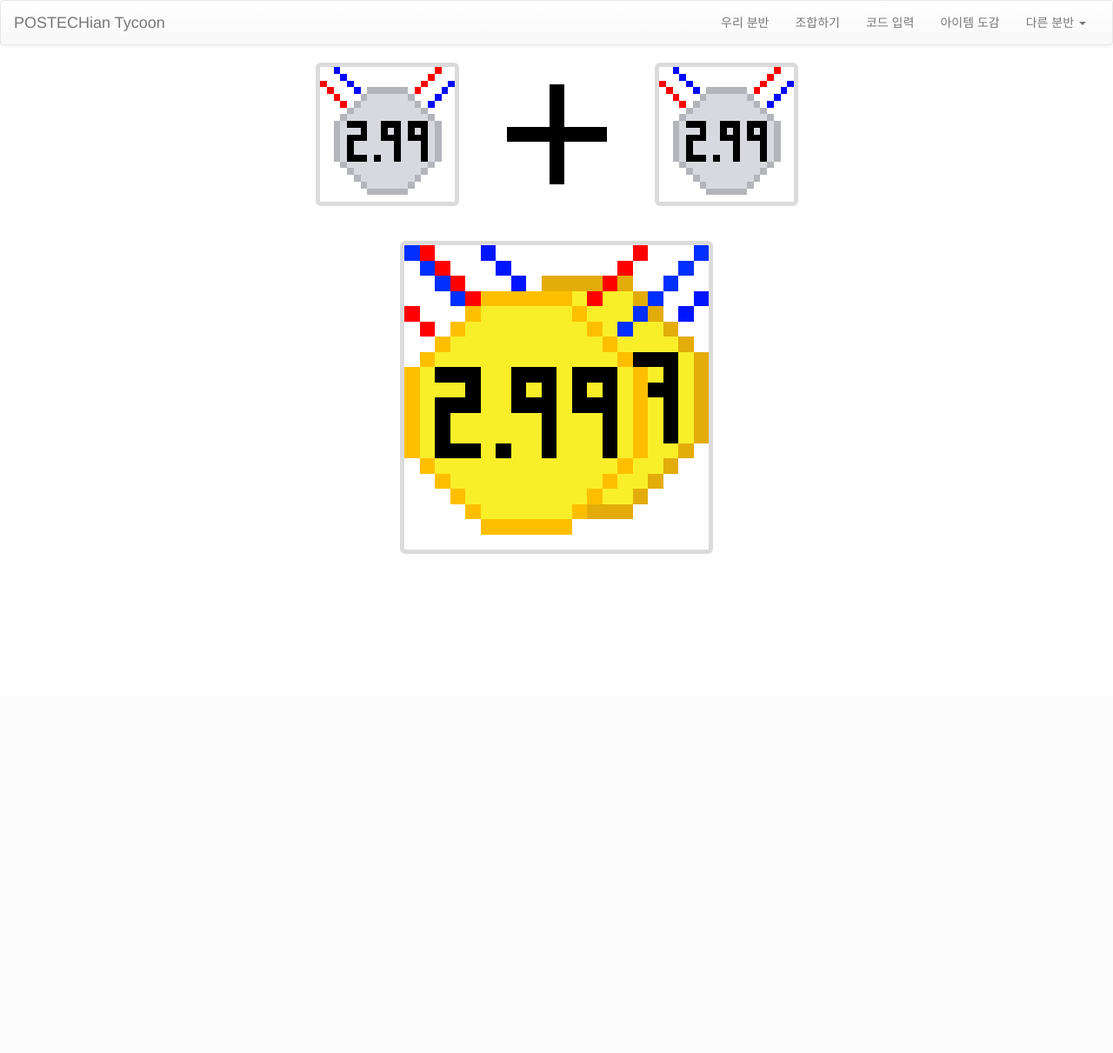
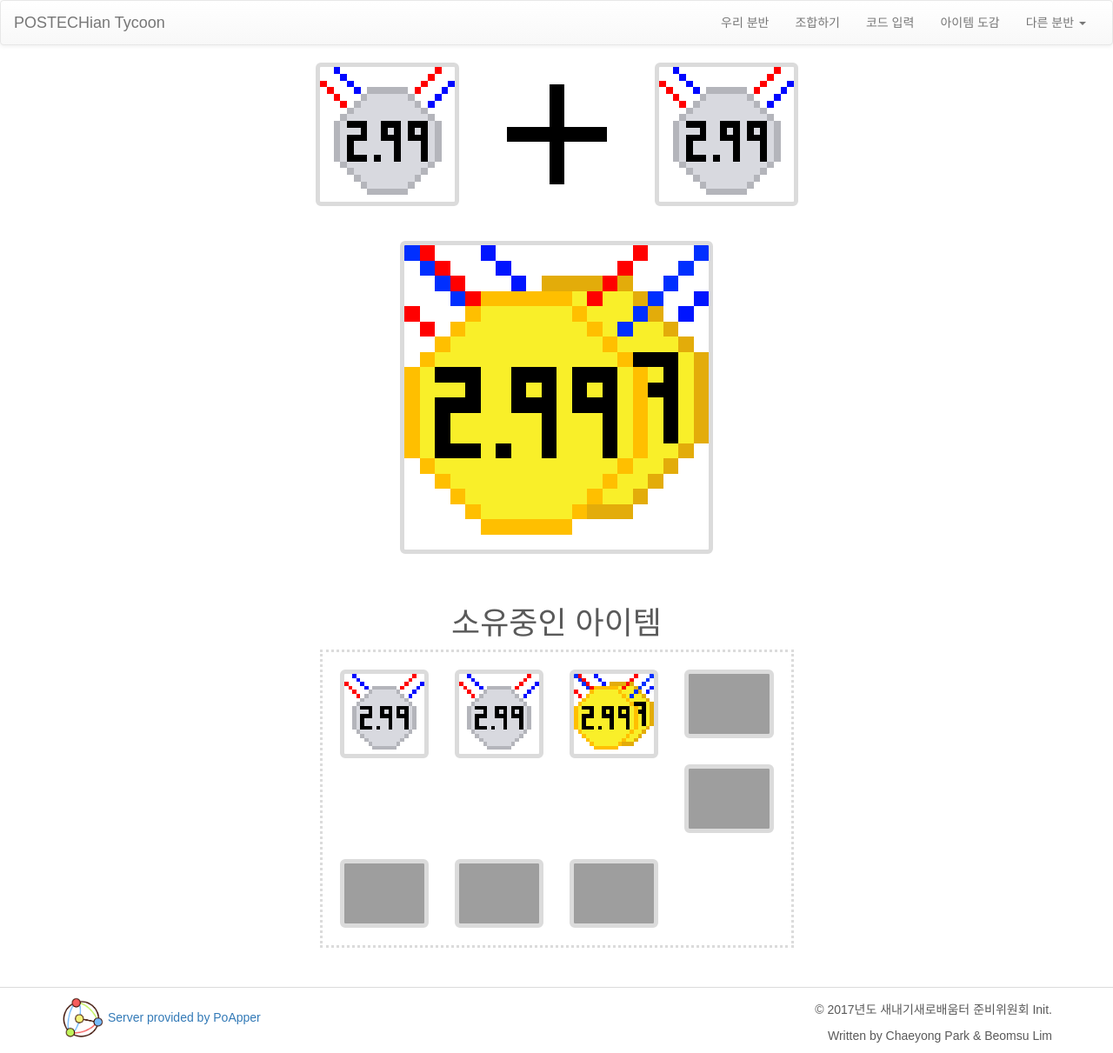
Before and after one commit to chaeyongpark/postechian_tycoon, a Django app: page /combination in a window 1280 px wide. Shown: the whole page at 87% size. Before the commit the page ends 637 px from the top, so only its background shows below. Run offline with Django 3.2, Linux system fonts and the light colour scheme; data comes from the database, SQL or seed files in the repository; both versions use the stored data as it was after the commit; some libraries are stand-ins or nearby versions; some web fonts are replaced; grey boxes are pictures that could not be loaded.

Commit message:
make prototype for combination

```diff
--- a/tycoon/static/tycoon/style.css
+++ b/tycoon/static/tycoon/style.css
@@ -1,3 +1,43 @@
+@import url(//fonts.googleapis.com/earlyaccess/jejugothic.css);
+
+/* CUSTOMIZE THE FOOTER
+-------------------------------------------------- */
+
+html {
+  position: relative;
+  min-height: 100%;
+}
+
+body {
+  color: #5a5a5a;
+  margin-bottom: 70px;
+}
+
+footer {
+  border-top: 1px solid #dbdbdb;
+  padding-top: 10px;
+  position: absolute;
+  bottom: 0;
+  width: 100%;
+  height: 70px;
+}
+
+footer img {
+  display: inline-block;
+  width: 50px;
+  /*height: 50px;*/
+  margin: 0;
+}
+
+footer p{
+  margin-top: 5px;
+  text-align: right;
+}
+
+* { /** 폰트 영문 이름 지정 **/
+ font-family: 'Jeju Gothic', sans-serif;
+}
+
 .combination .img-responsive {
 	border: 5px solid #dbdbdb;
 }
@@ -12,6 +52,16 @@
 	text-align: center;
 }
 
+.combination .item {
+	padding: 15px;
+}
+
+.combination #item_basket {
+	padding: 5px;
+	margin: 5px;
+	border: 3px dotted #dbdbdb;
+}
+
 .img-responsive {
 	width: 100%;
 }
@@ -19,3 +69,7 @@
 img {
 	image-rendering: pixelated;
 }
+
+img.non-pixel {
+	image-rendering: auto;
+}
--- a/tycoon/templates/tycoon/combination.html
+++ b/tycoon/templates/tycoon/combination.html
@@ -111,10 +111,39 @@ Luck: {{avatar.luck}}<br></p>
 							<img src="media/images/icon/youngjjal.png" alt="영짤" class="img-responsive img-rounded">
 						</div>
 					</div>
+					<br>
+					<br>
+					<h1 class="text-center">소유중인 아이템</h1>
+					<div class="row" id="item_basket">
+						{% for i in clist %}
+						<div class="col-xs-3 item">
+							<img src="{{ i.item.icon.url }}" alt="{{ i.item.name }}" class="img-responsive img-rounded">
+						</div>
+						{% endfor %}
+					</div>
+					<br>
+					<br>
 				</div>
 			</div>
 
 		</div>
 
+		<footer class="footer">
+		  <div class="container">
+		  	<div class="row">
+		  		<div class="col-sm-6">
+				    <a href="http://fb.com/poapper" target="_black">
+					    <img alt="PoApper" src="{% static 'tycoon/poapper.png' %}" class="non-pixel"/>
+					  	Server provided by PoApper
+				  	</a>
+			  	</div>
+		  		<div class="col-sm-6">
+				    <p>&copy; 2017년도 새내기새로배움터 준비위원회 Init.</p>
+				    <p>Written by Chaeyong Park & Beomsu Lim</p>
+			    </div>
+		  	</div>
+		  </div>
+		</footer>
+
 	</body>
 </html>
```
Also changed, not shown: db.sqlite3, tycoon/static/tycoon/poapper.png (added), 1 other file.
